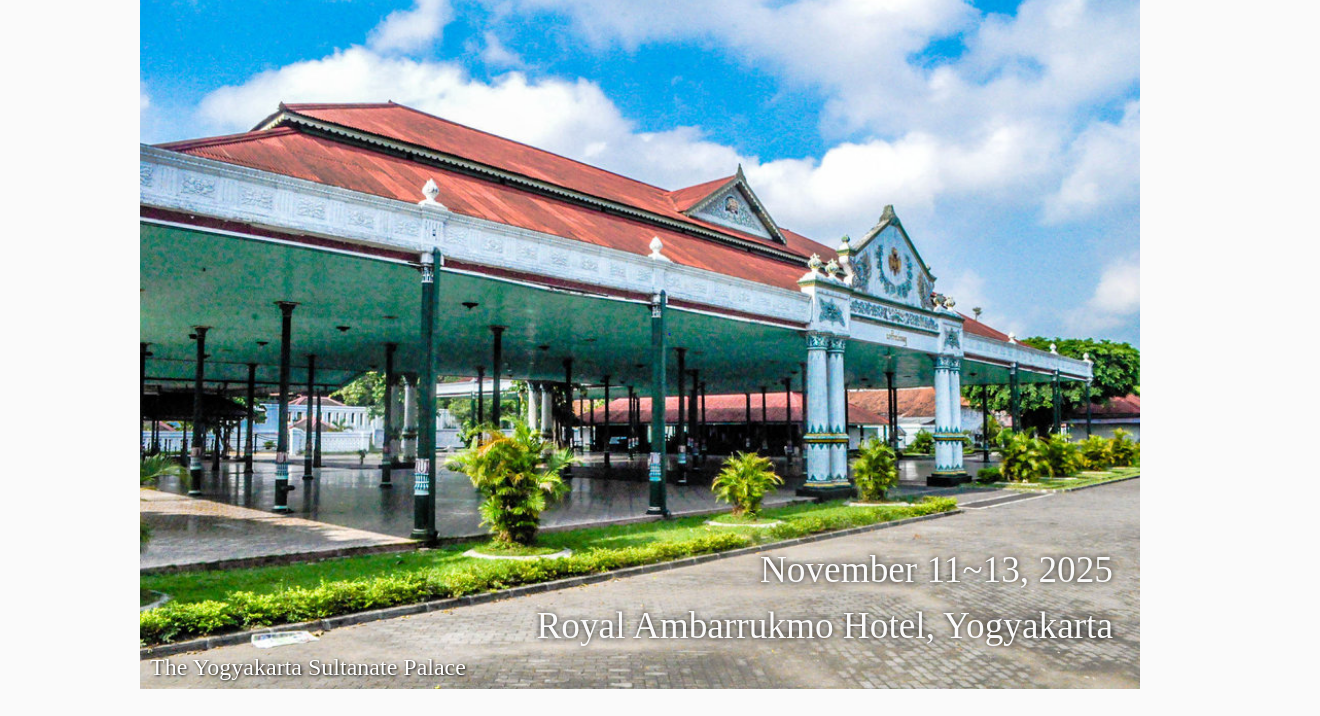
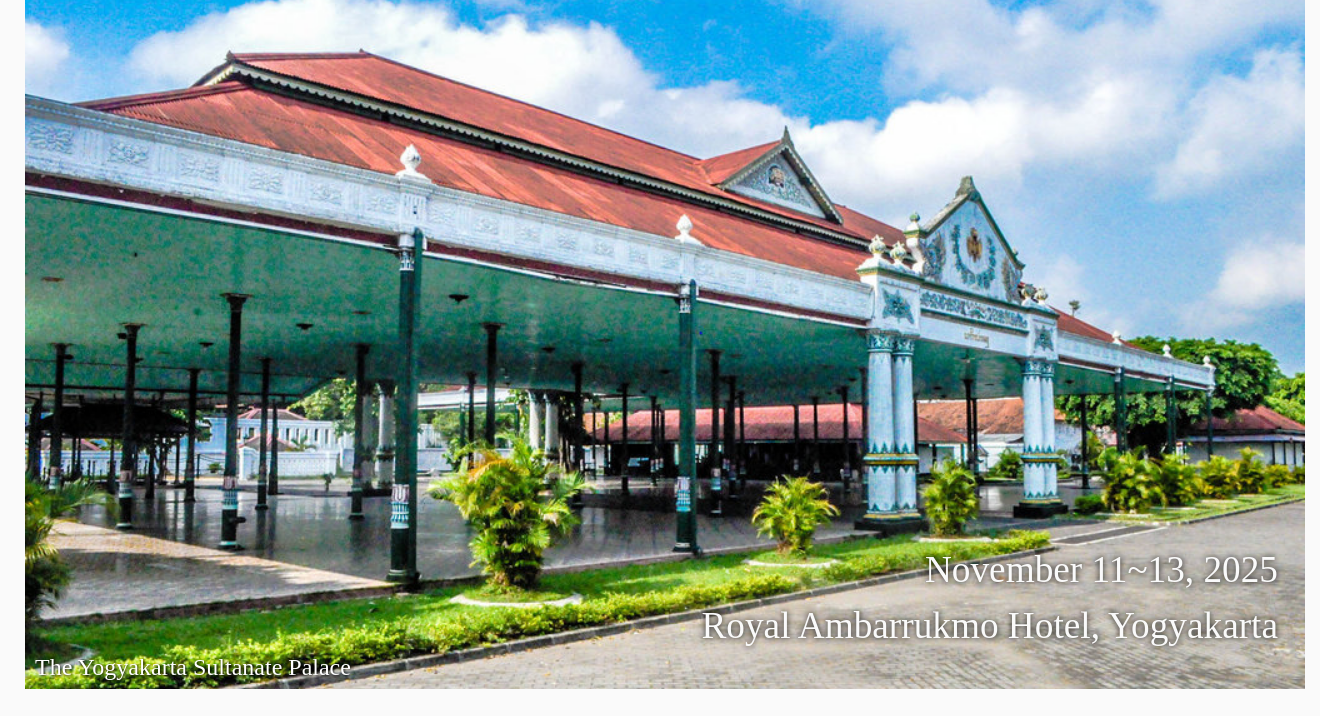
Before and after one commit to ococosda2025/ococosda2025.github.io, a plain HTML site: page index.html in a window 1280 px wide. Shown: the part 182-898 px from the top of the page, 1320 px wide, since content can reach past the window. Drawn offline with Linux system fonts and the light colour scheme.

Commit message:
Add files via upload

```diff
--- a/assets/main.css
+++ b/assets/main.css
@@ -14,8 +14,8 @@ body {
              "Segoe UI Emoji", "Segoe UI Symbol";
     font-size: 12pt;
     line-height: 1.5em;
-    margin: 60px auto;
-    max-width: 1000px;
+    margin: 60px 10px;
+    max-width: none;
     width: 100%;
     padding: 0 15px;
     overflow-y:scroll;
```
